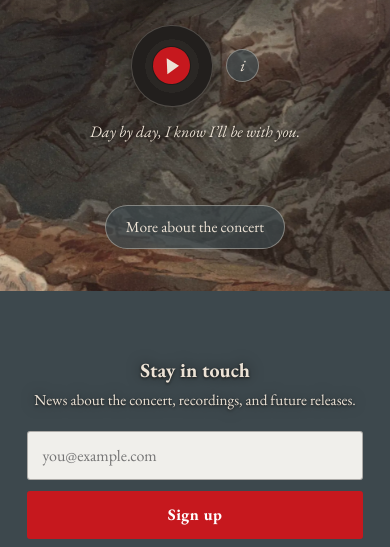
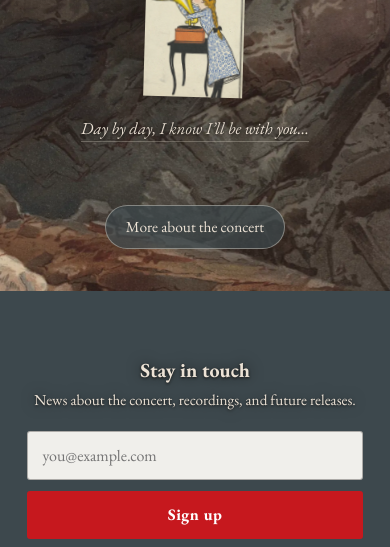
Before and after one commit to s88ker4saker/kayluv-site, a plain HTML site: page index.html in a window 390 px wide. Shown: the part 553-1100 px from the top of the page. Drawn offline with nearby package versions, Linux system fonts and the light colour scheme.

Commit message:
The lyric opens the recording's details; a phonograph plate plays it
- Dropped the circled-i button. The lyric itself is now the control,
  ending in an ellipsis as the invitation, and it warms to the fire gold
  on hover and focus rather than glowing generically — ASSET_BRIEF §1
  makes the fire gradient the interactive colour, so the page now says
  "interactive" in its own vocabulary.
- The play control is "O, Caruso!" from the Metropolitan Museum, CC0: a
  period illustration of a girl leaning into a gramophone horn. An
  illustration rather than a photograph, so it shares the painted world
  of the Moran behind it, and the gesture already means "listen". It is
  lit with the fire gradient on hover and held lit while playing, with
  pause bars in the corner.
- Tilted +1.6deg against the note's -2.4deg so the two read as two
  separate hands rather than one CSS value used twice.

Rejected the His Master's Voice option: the painting is out of
copyright, but Commons carries a trademark warning and Nipper is a live
HMV/RCA mark. Using it as a clickable control on a music site is exactly
what trademark covers, and public domain does not answer that.

Co-Authored-By: Claude Opus 5 <noreply@anthropic.com>

```diff
--- a/css/concert.css
+++ b/css/concert.css
@@ -115,44 +115,46 @@ h1 img{display:block;width:100%;margin:0 auto}
   color:var(--cream);text-shadow:var(--halo-dark);
 }
 
-/* the record: a little pressed disc, tilted like the note */
+/* A plate cut from a period songbook and propped by the note. Its own
+   cream paper is the surface; the fire gradient lights it on hover and
+   holds lit while the recording plays. Tilt is +1.6deg against the
+   note's -2.4deg so the two read as two separate hands, not one value. */
 .song{margin-top:1.9rem}
-.song-controls{display:flex;align-items:center;justify-content:center;gap:.85rem}
-.disc{
-  width:5.1rem;height:5.1rem;padding:0;cursor:pointer;
-  border:0;border-radius:50%;
-  background:radial-gradient(circle at 50% 50%,
-      #2A2724 0 46%, #221F1D 46% 100%);
-  box-shadow:0 10px 22px rgba(16,12,9,.5),
-             0 0 0 1px rgba(240,232,220,.22) inset;
-  transform:rotate(-2.4deg);
-  display:grid;place-items:center;
+.song-controls{display:flex;align-items:center;justify-content:center}
+.phono{
+  position:relative;display:block;padding:0;cursor:pointer;
+  width:6.2rem;border:0;background:none;line-height:0;
+  transform:rotate(1.6deg);
+  filter:drop-shadow(0 10px 20px rgba(16,12,9,.5));
 }
-.disc-label{
-  width:2.3rem;height:2.3rem;border-radius:50%;
-  background:var(--red);
-  display:grid;place-items:center;
-  box-shadow:0 0 0 1px rgba(16,12,9,.35);
+.phono img{display:block;width:100%;height:auto}
+.phono:hover,.phono:focus-visible,.phono[aria-pressed="true"]{
+  filter:drop-shadow(0 10px 20px rgba(16,12,9,.5))
+         drop-shadow(0 0 7px rgba(240,168,0,.95))
+         drop-shadow(0 0 18px rgba(232,92,16,.7))
+         drop-shadow(0 0 34px rgba(200,30,30,.45));
 }
-.disc-glyph{
-  width:0;height:0;margin-left:3px;
-  border-left:12px solid var(--cream);
-  border-top:8px solid transparent;border-bottom:8px solid transparent;
+/* pause bars, shown only while it is actually playing */
+.phono-state{
+  position:absolute;right:.4rem;bottom:.4rem;
+  width:.95rem;height:1.05rem;opacity:0;
+  border-left:.3rem solid var(--red);border-right:.3rem solid var(--red);
 }
-.disc[aria-pressed="true"] .disc-glyph{
-  width:11px;height:14px;margin-left:0;border:0;
-  border-left:4px solid var(--cream);border-right:4px solid var(--cream);
-}
-.info-dot{
-  width:2.1rem;height:2.1rem;border-radius:50%;cursor:pointer;
-  font-family:var(--serif);font-style:italic;font-size:1.05rem;line-height:1;
-  color:var(--cream);background:rgba(61,72,77,.72);
-  border:1px solid rgba(240,232,220,.4);
-}
+.phono[aria-pressed="true"] .phono-state{opacity:1}
+
+/* The lyric is the control. No button chrome — it reads as the line it is,
+   and warms to the fire gold on hover/focus (ASSET_BRIEF §1: the fire
+   gradient is the interactive colour). */
 .song-caption{
-  margin:.85rem 0 0;font-size:1rem;
+  display:inline-block;
+  margin:.95rem 0 0;padding:.3rem .2rem;
+  font-family:var(--serif);font-size:1.05rem;
+  background:none;border:0;cursor:pointer;
   color:var(--cream);text-shadow:var(--halo-dark);
 }
+.song-caption em{border-bottom:1px solid rgba(240,232,220,.28);padding-bottom:.12rem}
+.song-caption:hover,.song-caption:focus-visible{color:#F0A800}
+.song-caption:hover em,.song-caption:focus-visible em{border-bottom-color:#F0A800}
 
 .opening-actions{margin-top:1.6rem}
 .pill{
@@ -161,7 +163,7 @@ h1 img{display:block;width:100%;margin:0 auto}
   color:var(--cream);background:rgba(61,72,77,.72);
   border:1px solid rgba(240,232,220,.4);border-radius:999px;
 }
-.pill:hover,.info-dot:hover{background:rgba(61,72,77,.92)}
+.pill:hover{background:rgba(61,72,77,.92)}
 
 /* ------------------------------------------------------------------ TAIL
  * Still over the painting — only the form controls carry a surface. */
@@ -262,11 +264,14 @@ button[type="submit"]{
   .subtitle{font-size:1.2rem}
   .note{width:9.4rem;height:9.4rem}
   .note-number{font-size:4.7rem}
-  .disc{width:5.6rem;height:5.6rem}
+  .phono{width:7rem}
 }
 
 @media (prefers-reduced-motion: no-preference){
-  .pill,.info-dot,button[type="submit"],.tail-social a,.sheet-dialog a{
+  .pill,button[type="submit"],.tail-social a,.sheet-dialog a{
     transition:background-color 150ms ease,color 150ms ease;
   }
+  .song-caption{transition:color 180ms ease,transform 180ms ease}
+  .song-caption em{transition:border-color 180ms ease}
+  .song-caption:hover,.song-caption:focus-visible{transform:scale(1.035)}
 }
--- a/index.html
+++ b/index.html
@@ -46,12 +46,21 @@
 
       <div class="song">
         <div class="song-controls">
-          <button type="button" class="disc" id="play-btn" aria-pressed="false" aria-label="Play &ldquo;Day by Day&rdquo;">
-            <span class="disc-label"><span class="disc-glyph" aria-hidden="true"></span></span>
+          <!-- "O, Caruso!" — Metropolitan Museum of Art, CC0. An illustration
+               rather than a photograph, so it belongs to the same painted
+               world as the Moran behind it. Lit with the fire gradient on
+               hover and while playing (ASSET_BRIEF §1). -->
+          <button type="button" class="phono" id="play-btn" aria-pressed="false" aria-label="Play &ldquo;Day by Day&rdquo;">
+            <img src="/assets/phonograph.webp" alt="" width="480" height="660">
+            <span class="phono-state" aria-hidden="true"></span>
           </button>
-          <button type="button" class="info-dot" id="song-info-btn" aria-haspopup="dialog" aria-label="About this recording">i</button>
         </div>
-        <p class="song-caption"><em>Day by day, I know I&rsquo;ll be with you.</em></p>
+        <!-- The lyric itself is the way in to the recording's details; the
+             trailing ellipsis is the invitation. Hover/focus warms it toward
+             the fire gold, which ASSET_BRIEF §1 makes the interactive colour. -->
+        <button type="button" class="song-caption" id="song-info-btn" aria-haspopup="dialog">
+          <em>Day by day, I know I&rsquo;ll be with you&hellip;</em>
+        </button>
         <audio id="audio" preload="none" src="/assets/audio/day-by-day.mp3"></audio>
       </div>
     </div>
@@ -132,6 +141,9 @@
   </p>
 
   <p class="d-come">Come hear this piece live at the concert.</p>
+
+  <p class="d-fine">Phonograph plate: <cite>O, Caruso!</cite>, The Metropolitan
+     Museum of Art, released under CC0.</p>
 </dialog>
 
 <script src="/js/countdown.js" defer></script>
```
Also changed, not shown: assets/phonograph.webp (added).
